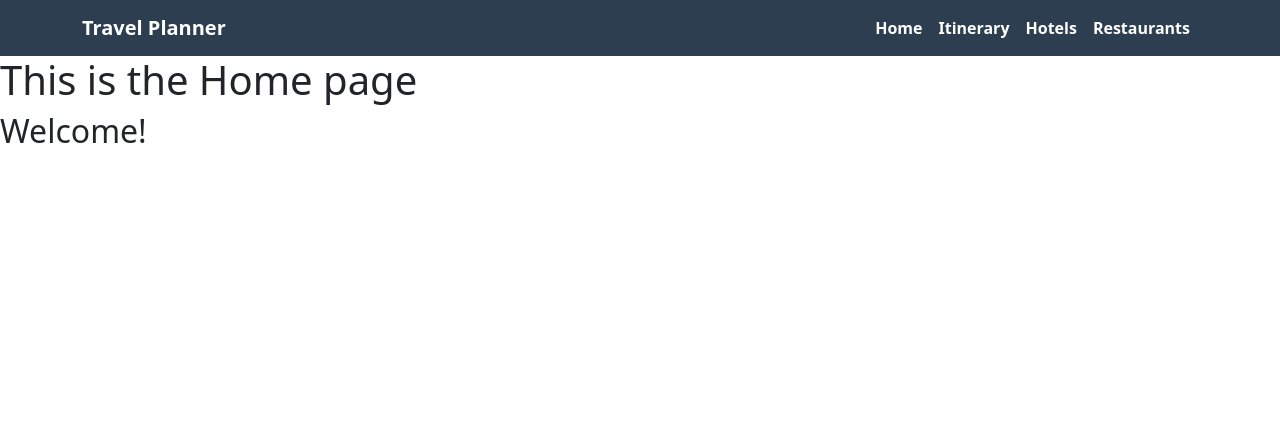
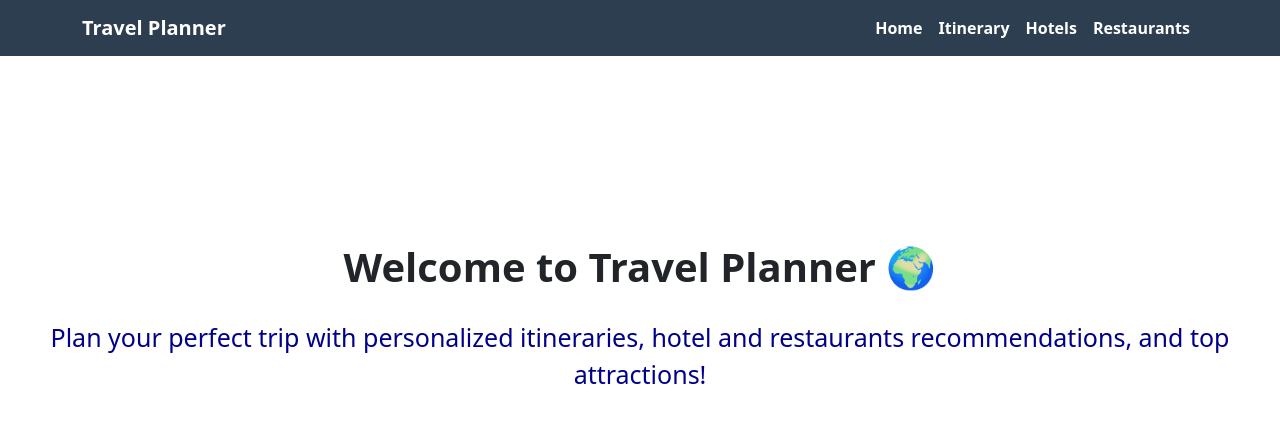
Before and after one commit to Srivashinie/Travel-Planner, a React (Create React App) app in the folder client/: page / in a window 1280 px wide. Shown: the top 422 px of the page. Built offline with nearby package versions, Linux system fonts and the light colour scheme.

Commit message:
Updated the homepage

```diff
--- a/client/src/pages/Home.js
+++ b/client/src/pages/Home.js
@@ -2,9 +2,23 @@ import React from "react";
 
 const Home = ({ title }) => {
   return (
-    <div>
-      <h1>This is the Home page</h1>
-      <h2>Welcome!</h2>
+    <div
+      style={{
+        display: "flex",
+        justifyContent: "center",
+        alignItems: "center",
+        minHeight: "70vh",
+        textAlign: "center",
+        flexDirection: "column",
+      }}
+    >
+      <h1>
+        <strong>Welcome to Travel Planner 🌍</strong>
+      </h1>
+      <p style={{ fontSize: "25px", color: "darkblue", padding: "20px" }}>
+        Plan your perfect trip with personalized itineraries, hotel and
+        restaurants recommendations, and top attractions!
+      </p>
     </div>
   );
 };
```
